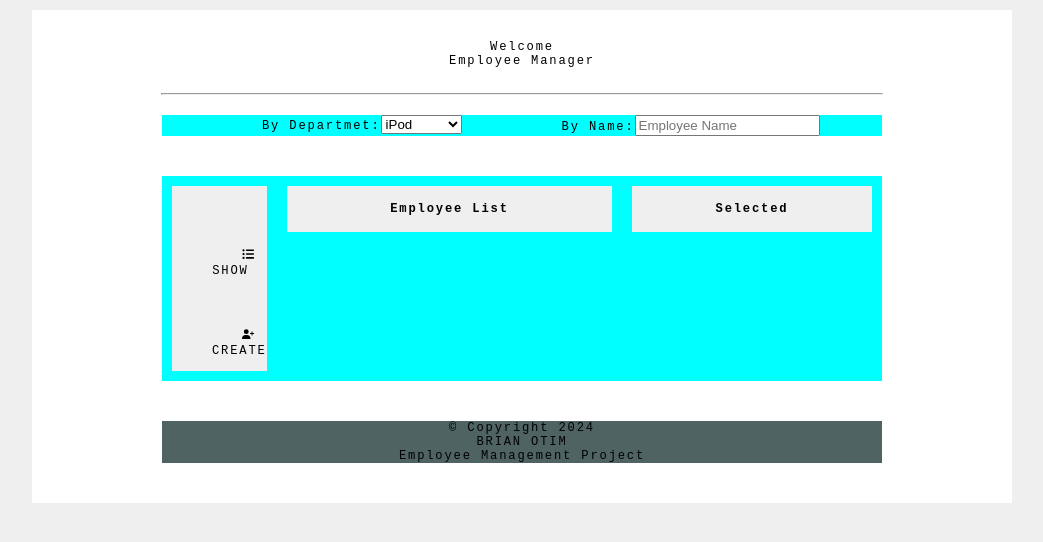
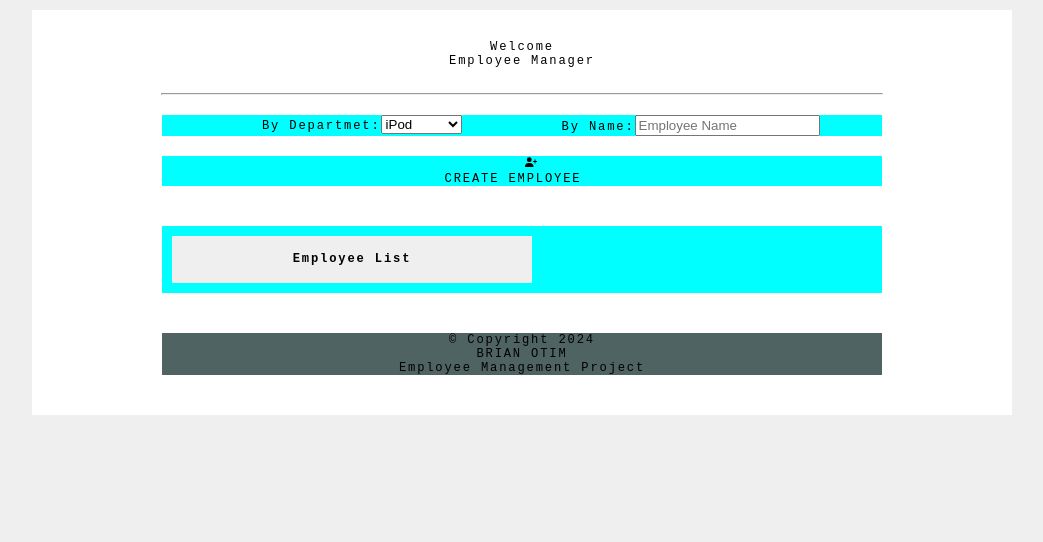
Before and after one commit to otimbrian/employee.web.ui, a React (Create React App) app: page /employees in a window 1280 px wide. Shown: the top 542 px of the page, without its empty margins (118-1161 px from the left). Built offline with nearby package versions, Linux system fonts and the light colour scheme.

Commit message:
Made changes in user form

```diff
--- a/src/components/Department/Department.js
+++ b/src/components/Department/Department.js
@@ -6,8 +6,10 @@ import {
 } from 'react-icons/fa6'
 import { useState } from 'react'
 import { Link } from 'react-router-dom'
-import { useSelector } from 'react-redux'
+import { AiFillDelete } from 'react-icons/ai'
 import { DisplayNumber } from './DisplayNumber'
+import { useSelector, useDispatch } from 'react-redux'
+import { deleteDepartment } from '../../reducers/departmentReducer'
 
 const DepartmentCard = ({ department, selected }) => {
     return (
@@ -23,7 +25,7 @@ const DepartmentCard = ({ department, selected }) => {
                     <p>
                         <FaUserGroup /> <strong>{department.employees.length}</strong>{' '}
                         <br />
-                       <DisplayNumber department={department}/>
+                        <DisplayNumber department={department} />
                     </p>
                 </div>
             </div>
@@ -41,7 +43,7 @@ const EmployeeList = ({ employees }) => {
     )
 }
 
-const SelectedDepartment = ({ department }) => {
+const SelectedDepartment = ({ department, deleteDepartment }) => {
     return (
         <div className='selected-department'>
             <article>
@@ -53,7 +55,7 @@ const SelectedDepartment = ({ department }) => {
                 </h4>
                 <p>
                     <FaUserGroup /> <strong>{department.employees.length}</strong> <br />
-                    <DisplayNumber  department={department}/>
+                    <DisplayNumber department={department} />
                 </p>
 
                 <p>
@@ -63,10 +65,17 @@ const SelectedDepartment = ({ department }) => {
             </div>
             <div className='links'>
                 <Link to={`${department.id}`}>
-                    <FaBars /> View
+                    <FaBars /> <br />
+                    View
                 </Link>
                 <Link to={`/department/edit/${department.id}`}>
-                    <FaFeatherPointed /> Edit
+                    <FaFeatherPointed />
+                    <br /> Edit
+                </Link>
+                <Link onClick={() => deleteDepartment(department.id)}>
+                    <AiFillDelete />
+                    <br />
+                    Delete
                 </Link>
             </div>
         </div>
@@ -74,13 +83,27 @@ const SelectedDepartment = ({ department }) => {
 }
 const Department = () => {
     const [selectedDepartment, setSelectedDepartment] = useState(null)
+    const departments = useSelector(state => state.departments.department)
+
+    const dispatch = useDispatch()
+    // const navigate = useNavigate()
 
     const selectHandler = department => {
         setSelectedDepartment(department)
     }
 
-    const departments = useSelector(state => state.departments.department)
-    console.log("Departments --->",departments)
+    const HandleDeleteDepartment = async id => {
+        console.log('Deleting department with id ------>', id)
+
+        // Dispatch to delete
+       await dispatch(deleteDepartment(id)).unwrap()
+
+        // Navigate to the department page.
+        // navigate("/departments")
+        setSelectedDepartment(null)
+    }
+
+    console.log('Departments --->', departments)
 
     return (
         <>
@@ -105,7 +128,10 @@ const Department = () => {
                     {/* ) : null} */}
                     {selectedDepartment ? (
                         <div className='second-column'>
-                            <SelectedDepartment department={selectedDepartment} />
+                            <SelectedDepartment
+                                department={selectedDepartment}
+                                deleteDepartment={HandleDeleteDepartment}
+                            />
                         </div>
                     ) : null}
                 </div>
--- a/src/components/Employee/Employee.js
+++ b/src/components/Employee/Employee.js
@@ -4,7 +4,7 @@ import SelectForm from './SelectForm.js'
 import EmployeeList from './EmployeeList.js'
 import { useSelector } from 'react-redux'
 import { UserCardFullDisplay } from '../User/Card.js'
-import { FaListUl, FaUserPlus } from 'react-icons/fa6'
+import { FaUserPlus } from 'react-icons/fa6'
 // import { initializeEmployees } from '../../reducers/employeeReducer.js'
 
 const Employee = () => {
@@ -22,11 +22,20 @@ const Employee = () => {
             <div className='employee-content'>
                 <SelectForm />
             </div>
+            <div className='employee-content'>
+            <Link to='create'>
+                                    <span>
+                                        <FaUserPlus />
+                                        <br />
+                                        Create Employee
+                                    </span>
+                                </Link>
+            </div>
             <div className='content'>
                 <div className='employee-content'>
-                    <div className='column1'>
-                        <ul className='nav'>
-                            <li>
+                    {/* <div className='column1'> */}
+                        {/* <ul className='nav'> */}
+                            {/* <li>
                                 <Link to='show'>
                                     <span>
                                         <FaListUl />
@@ -34,21 +43,21 @@ const Employee = () => {
                                         Show
                                     </span>
                                 </Link>
-                            </li>
-                            <li>
-                                <Link to='create'>
+                            </li> */}
+                            {/* <li> */}
+                                {/* <Link to='create'>
                                     <span>
                                         <FaUserPlus />
                                         <br />
                                         Create
                                     </span>
-                                </Link>
-                            </li>
-                        </ul>
-                    </div>
+                                </Link> */}
+                            {/* </li> */}
+                        {/* </ul> */}
+                    {/* </div> */}
                     <EmployeeList employees={employees} selected={handleUserSelection} />
                     <div className='column2'>
-                        <h4>Selected</h4>
+                        {/* <h4>Selected</h4> */}
                         <UserCardFullDisplay user={selectedUser} />
                     </div>
                 </div>
--- a/src/components/Employee/EmployeeForm.js
+++ b/src/components/Employee/EmployeeForm.js
@@ -10,6 +10,9 @@ import {
     showNotification,
     disableNotification
 } from '../../reducers/notificationReducer'
+import  { employeeLocalStorage } from '../../services/shared'
+import { removeUser } from '../../reducers/userReducer'
+
 
 const EmployeeForm = () => {
     const [name, setName] = useState('')
@@ -68,6 +71,15 @@ const EmployeeForm = () => {
                 exception.error.startsWith('Employee validation failed:')
             ) {
                 post('Duplicate Already Exists', 'error')
+            }else if (exception.error === 'token expired') {
+                dispatch(removeUser())
+                employeeLocalStorage.removeFromLocalStorage(
+                    employeeLocalStorage.NAME
+                )
+                navigate('/login')
+            }else{
+                post("Error in Creation", "error")
+
             }
         }
     }
@@ -81,6 +93,8 @@ const EmployeeForm = () => {
         if (!found) {
             setDepartment([...department, selected])
         }
+
+        console.log("Departments to be created ----->", department)
     }
 
     return (
--- a/src/components/User/Card.js
+++ b/src/components/User/Card.js
@@ -6,6 +6,7 @@ import {
     FaFeatherPointed
 } from 'react-icons/fa6'
 import { Link } from 'react-router-dom'
+import { AiFillDelete } from 'react-icons/ai'
 
 // User card.
 const UserCard = ({ user }) => {
@@ -32,7 +33,7 @@ const DepartmentList = ({ department }) => {
 
 // When selected.
 // Disply almost all user details
-export const UserCardFullDisplay = ({ user }) => {
+export const UserCardFullDisplay = ({ user, deleteEmployee }) => {
     return user ? (
         <>
             <div className='user-card'>
@@ -59,11 +60,12 @@ export const UserCardFullDisplay = ({ user }) => {
 
                 <div className='links'>
                     <Link to={`/user/${user.id}`}>
-                        <FaBars /> View
+                        <FaBars /> <br/>View
                     </Link>
                     <Link to={`/${user.id}/edit`}>
-                        <FaFeatherPointed /> Edit
+                        <FaFeatherPointed /><br /> Edit
                     </Link>
+                    <Link onClick={deleteEmployee}><AiFillDelete /><br />Delete</Link>
                 </div>
             </div>
         </>
--- a/src/reducers/departmentReducer.js
+++ b/src/reducers/departmentReducer.js
@@ -32,8 +32,8 @@ export const deleteDepartment = createAsyncThunk(
     'department/delete',
     async (departmentId, { rejectWithValue }) => {
         try {
-            const data = await departmentService.deleteDepartmentUsingId(departmentId)
-            return data
+            await departmentService.deleteDepartmentUsingId(departmentId)
+            return {id: departmentId}
         } catch (exception) {
             return rejectWithValue(exception.response.data)
         }
@@ -103,6 +103,7 @@ const departmentSlice = createSlice({
         builder
 
             .addCase(deleteDepartment.fulfilled, (state, action) => {
+                console.log("Action Payload ------>",JSON.stringify(action.payload))
                 state.status = 'succeeded'
                 state.department = state.department.filter(
                     d => d.id !== action.payload.id
--- a/src/static/css/card.css
+++ b/src/static/css/card.css
@@ -19,7 +19,7 @@
 }
 
 .user-card {
-    width: 230px;
+    width: 300px;
     box-shadow: 0 4px 8px 0 rgba(0,0,0,0.2);
     transition: 0.3s;
     padding-left: 5px;
@@ -44,6 +44,8 @@
     padding: 5px 0;
   }
 
-  .container .links {
-    padding-bottom: 20px;
+  .user-card .links {
+    /* padding: 2px; */
+    display: flex;
+    padding-left: 35px;
   }
--- a/src/static/css/department.css
+++ b/src/static/css/department.css
@@ -92,8 +92,8 @@
 }
 
 .second-column .links {
-    padding-top: 20px;
-    padding-bottom: 20px;
+    display: flex;
+    padding-left: 35px;
 }
 
 .depart {
--- a/src/static/css/employee.css
+++ b/src/static/css/employee.css
@@ -10,7 +10,7 @@
 
 .column {
     background-color: #efefef;
-    width: 325px;
+    width: 360px;
     float: left;
     margin: 10px;
     max-height: 300px;
@@ -40,14 +40,14 @@ form#editor-form {
 }
 .column1 {
     background-color: #efefef;
-    width: 95px;
+    width: 80px;
     float: left;
     margin: 10px;
 }
 
 .column2 {
     background-color: #efefef;
-    width: 240px;
+    width: 320px;
     float: left;
     margin: 10px;
     max-height: 300px;
```
Lines whose indentation alone changed are shown as unchanged.
